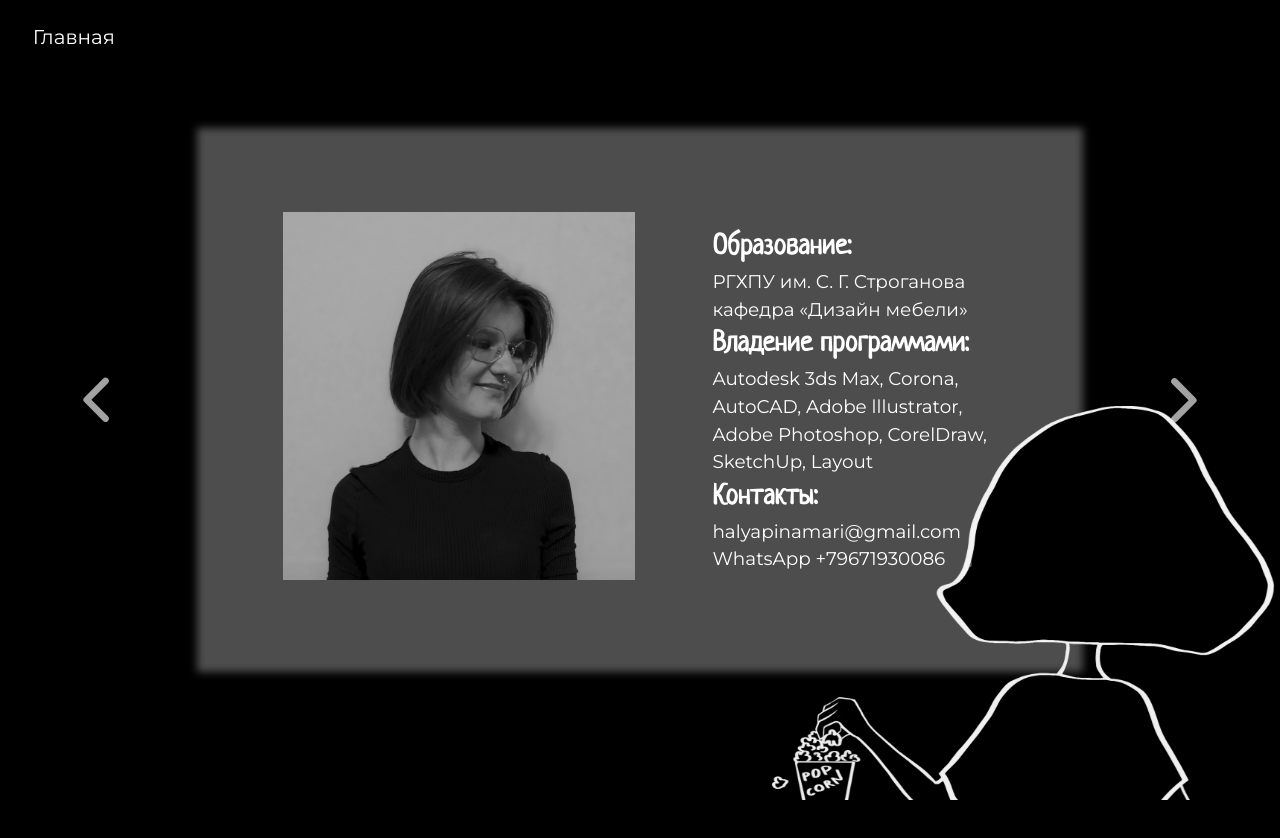
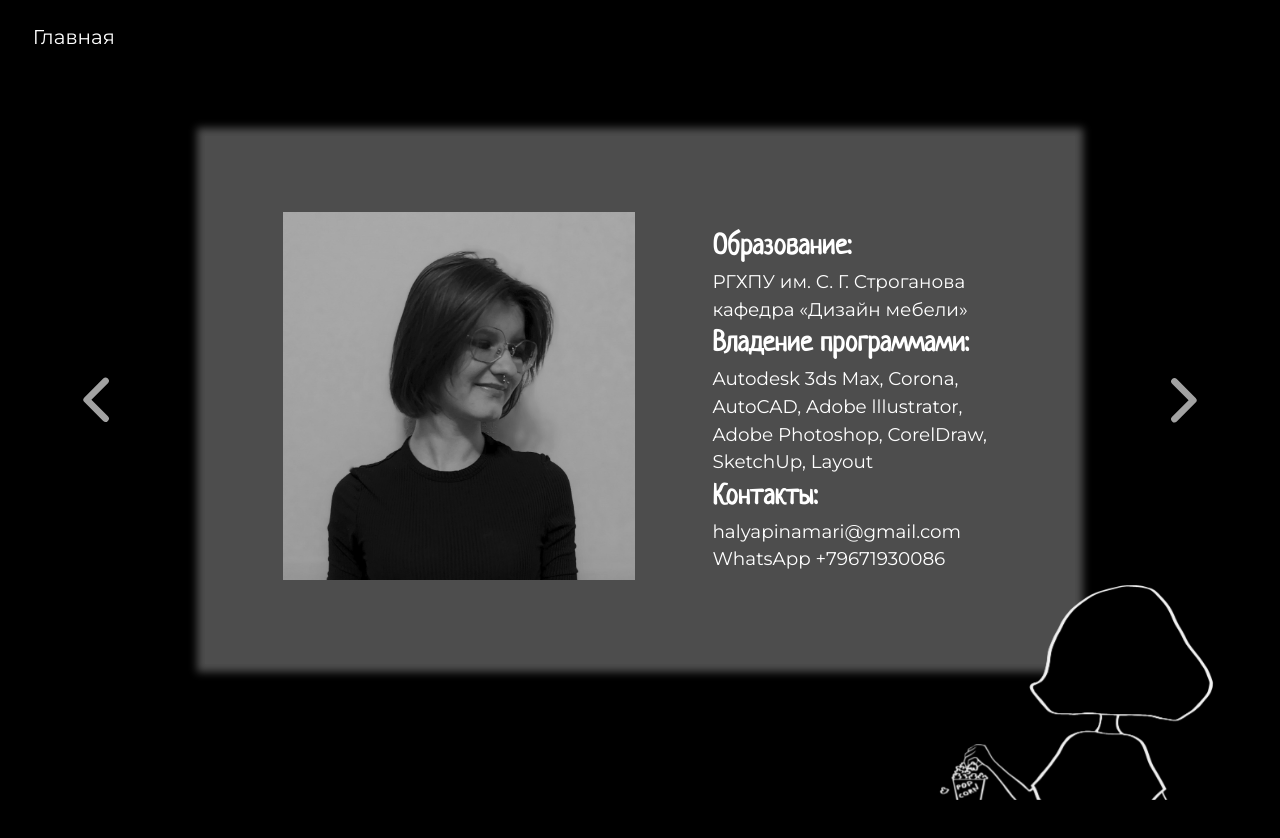
Before and after one commit to Ahri-ninetailed/halyapina.com, a Vue app: page /aboutme in a window 1280 px wide. Built offline with nearby package versions, Linux system fonts and the light colour scheme.

Commit message:
Add popkorn

```diff
--- a/src/pages/About.vue
+++ b/src/pages/About.vue
@@ -44,10 +44,15 @@
           <v-carousel-item>
             <!-- Ваш второй слайд -->
             <v-row class="slide" :style="heightSlideRowProp">
-              <v-col>
-
+              <v-col cols="5">
+                <div>
+                  <img style="height: 20vh;" src="../images/AboutMePage/Slide2/Moodboard1.jpg" alt="Maria Halyapina img"/>
+                </div>
+                <div>
+                  <img style="height: 20vh;" src="../images/AboutMePage/Slide2/Moodboard2.jpg" alt="Maria Halyapina img"/>
+                </div>
               </v-col>
-              <v-col>
+              <v-col cols="6">
 
               </v-col>
             </v-row>
@@ -129,8 +134,8 @@ export default {
   position: fixed;
   bottom: 0;
   z-index: 1000; /* Помещает изображение за основной контент */
-  right: 0vh;
-  height: 50vh;
+  right: 8vh;
+  height: 17vw;
 }
 .transparent-button {
   background-color: transparent;
```
Also changed, not shown: src/images/AboutMePage/Slide2/Moodboard1.jpg (added), src/images/AboutMePage/Slide2/Moodboard2.jpg (added).
